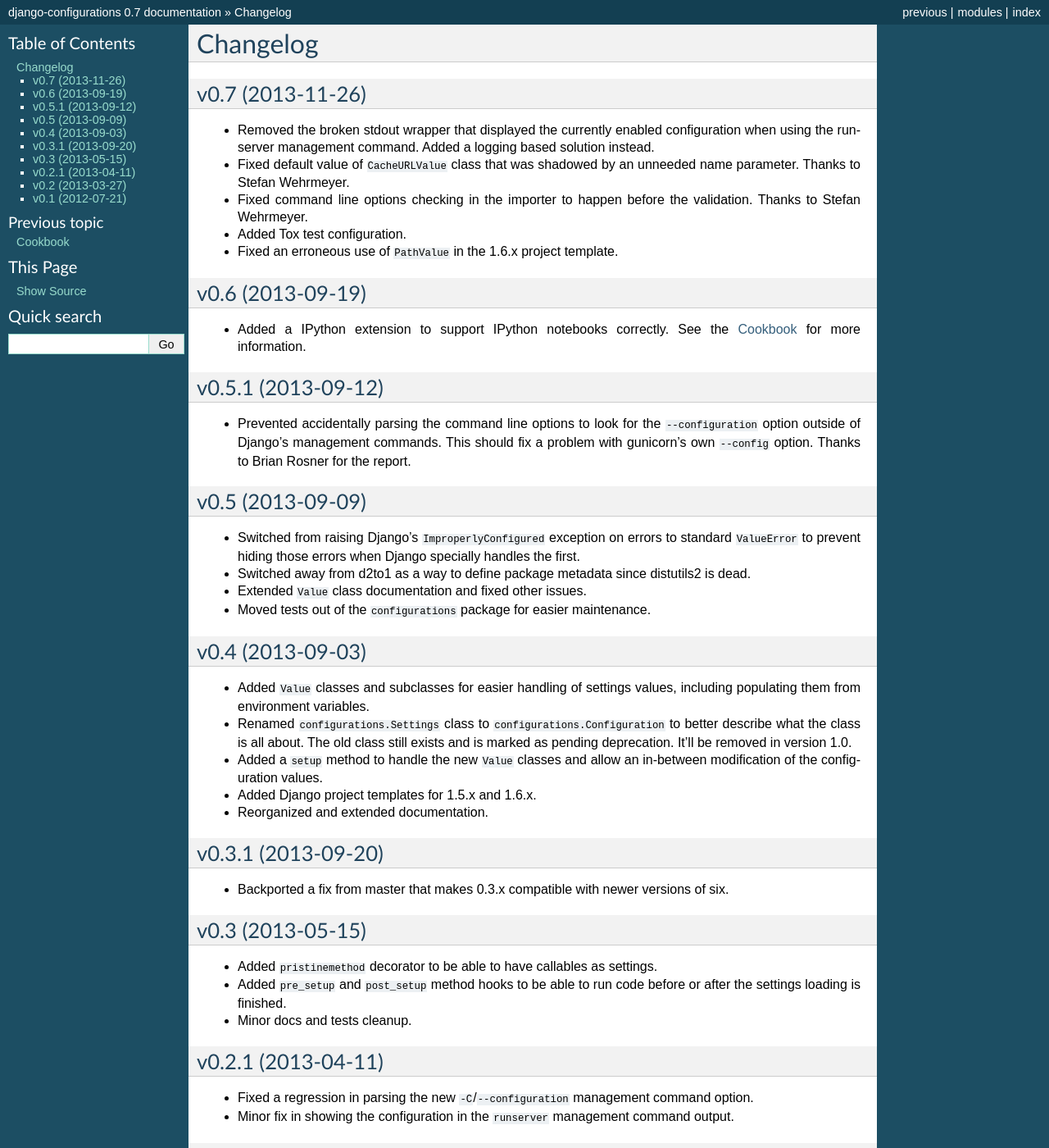
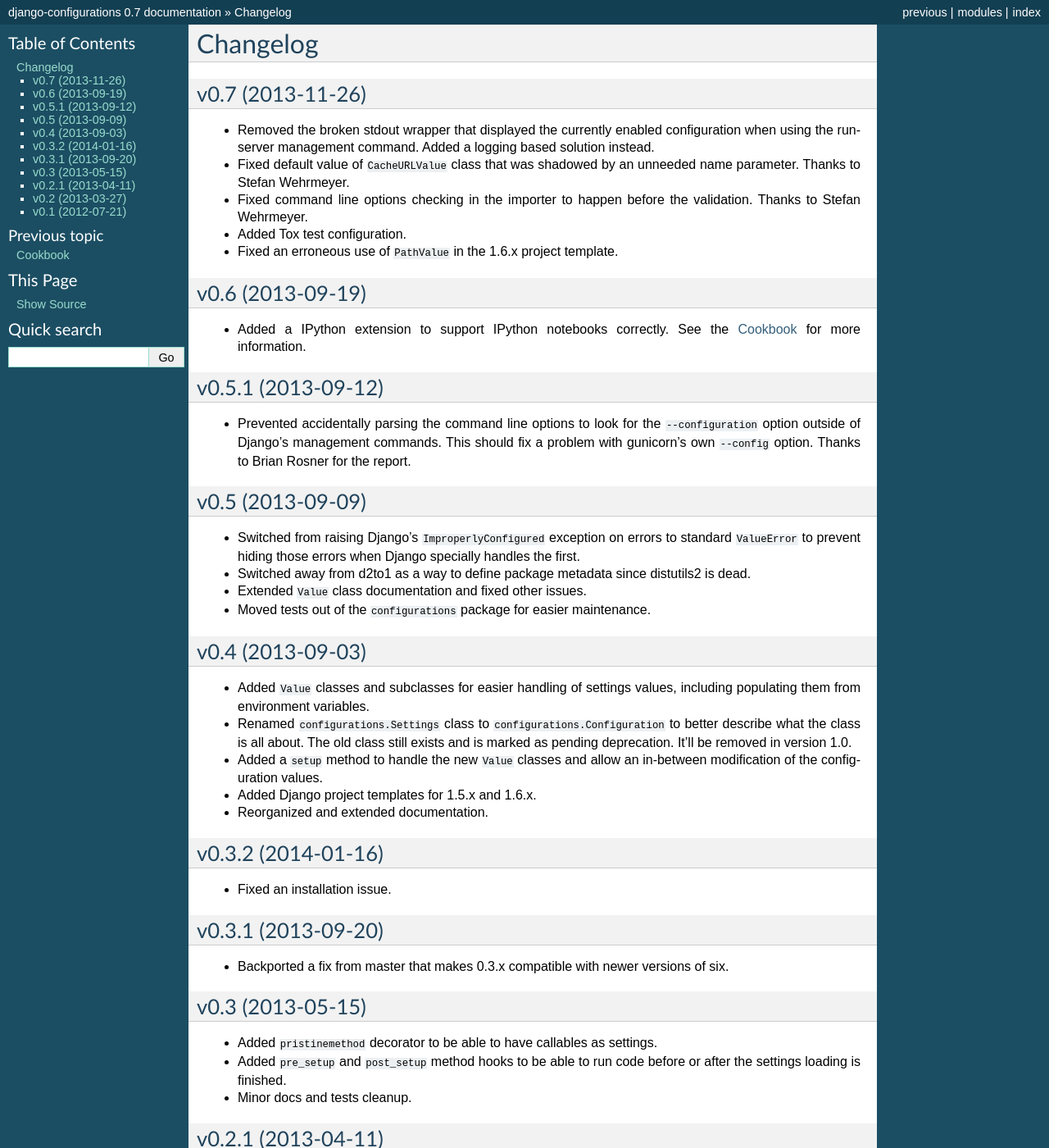
Before and after one commit to jazzband/django-configurations, a Sphinx documentation site: the page built from docs/changes.rst, in a window 1280 px wide and 1400 px high. Shown: the whole window at 82% size. Built offline with Sphinx 7.4.7, drawn with Linux system fonts in a browser that asks for light colours.

Commit message:
Added 0.3.2 release from 0.3.x.

```diff
--- a/docs/changes.rst
+++ b/docs/changes.rst
@@ -65,6 +65,11 @@
 
 - Reorganized and extended documentation.
 
+v0.3.2 (2014-01-16)
+^^^^^^^^^^^^^^^^^^^
+
+- Fixed an installation issue.
+
 v0.3.1 (2013-09-20)
 ^^^^^^^^^^^^^^^^^^^
 
```
